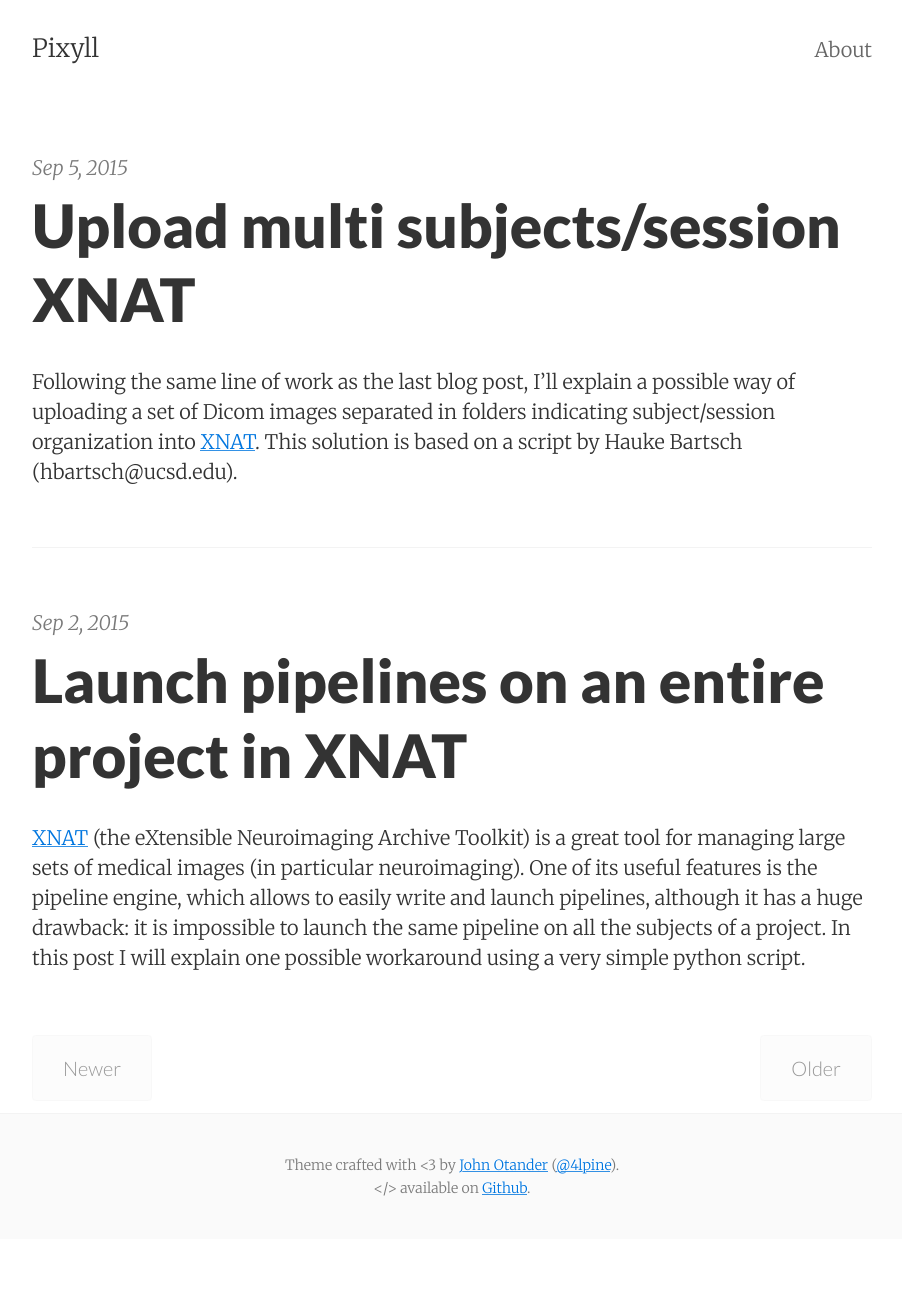
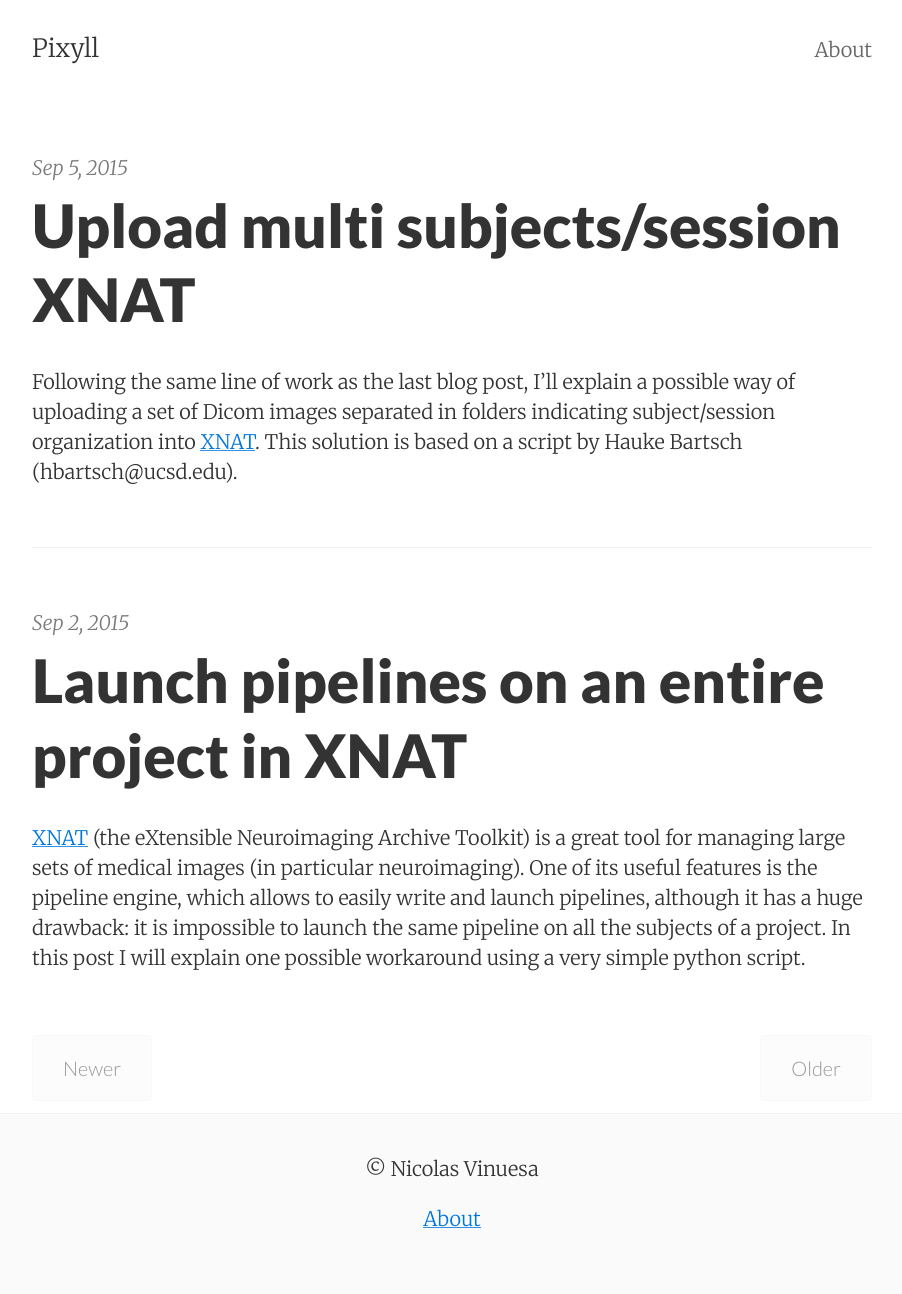
Before and after one commit to nvinuesa/nvinuesa.github.io, a Jekyll site: the page built from index.html, in a window 1280 px wide. Shown: the whole page, without its empty margins (188-1090 px from the left). Built offline with Jekyll 4.4.1, drawn with Linux system fonts in a browser that asks for light colours; the list of posts is cut into pages by our own code; before the commit the page ends 1239 px from its top, so only the background shows below that.

Commit message:
updated footer

```diff
--- a/_includes/footer.html
+++ b/_includes/footer.html
@@ -1,12 +1,13 @@
-<footer class="center">
-  <div class="measure">
-    <small>
-      Theme crafted with &lt;3 by <a href="http://johnotander.com">John Otander</a> (<a href="https://twitter.com/4lpine">@4lpine</a>).<br>
-      &lt;/&gt; available on <a href="https://github.com/johnotander/pixyll">Github</a>.
-    </small>
-  </div>
+<footer>
+    <div class="col-sm-8">
+        <p>&copy; Nicolas Vinuesa</p>
+    </div>
+    <div class="col-sm-4">
+        <p class="pull-right"><a href="/about" title="About">About</a></p>
+    </div>
 </footer>
-{% if site.enable_anchorjs %}<!-- AnchorJS -->
+{% if site.enable_anchorjs %}
+<!-- AnchorJS -->
 <script src="https://cdnjs.cloudflare.com/ajax/libs/anchor-js/3.0.0/anchor.min.js"></script>
 <script>
     anchors.options.visible = 'always';
```
